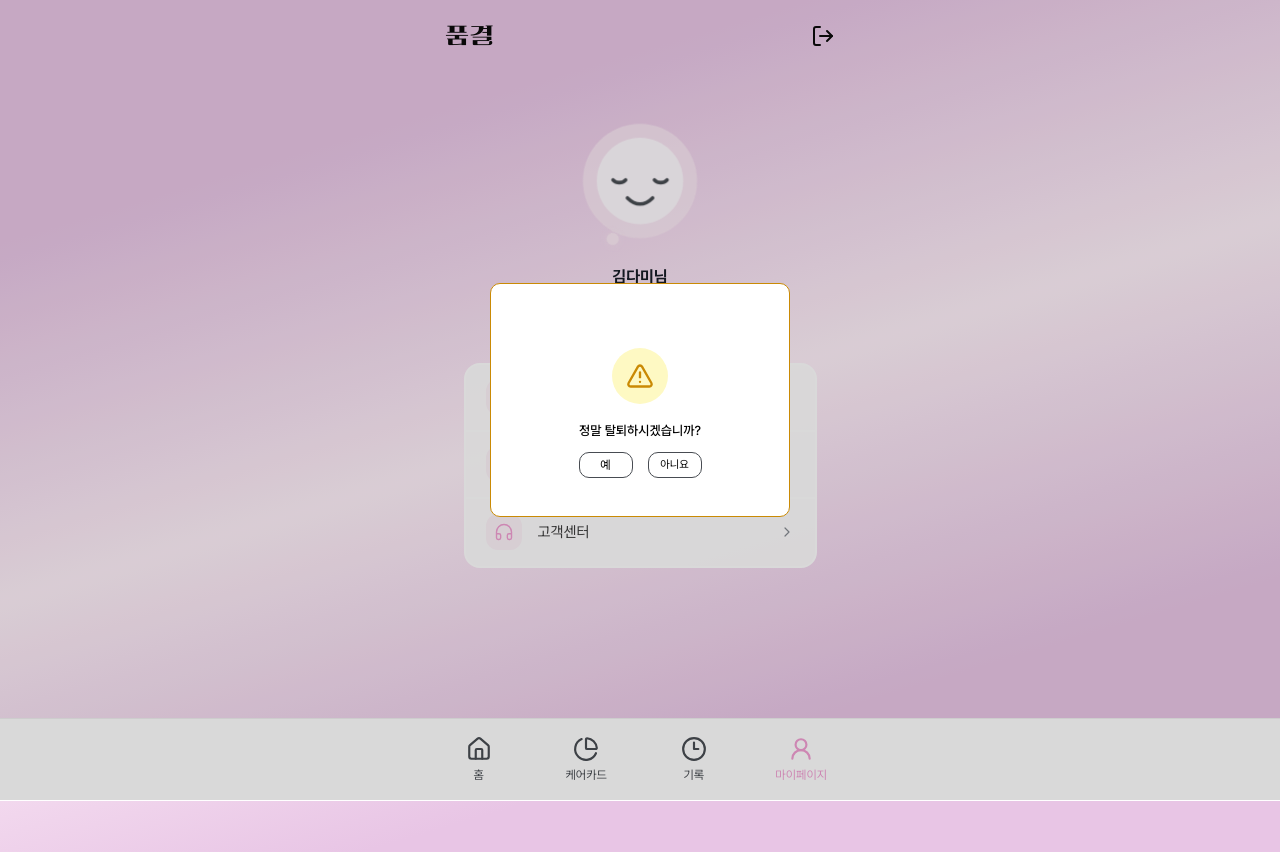
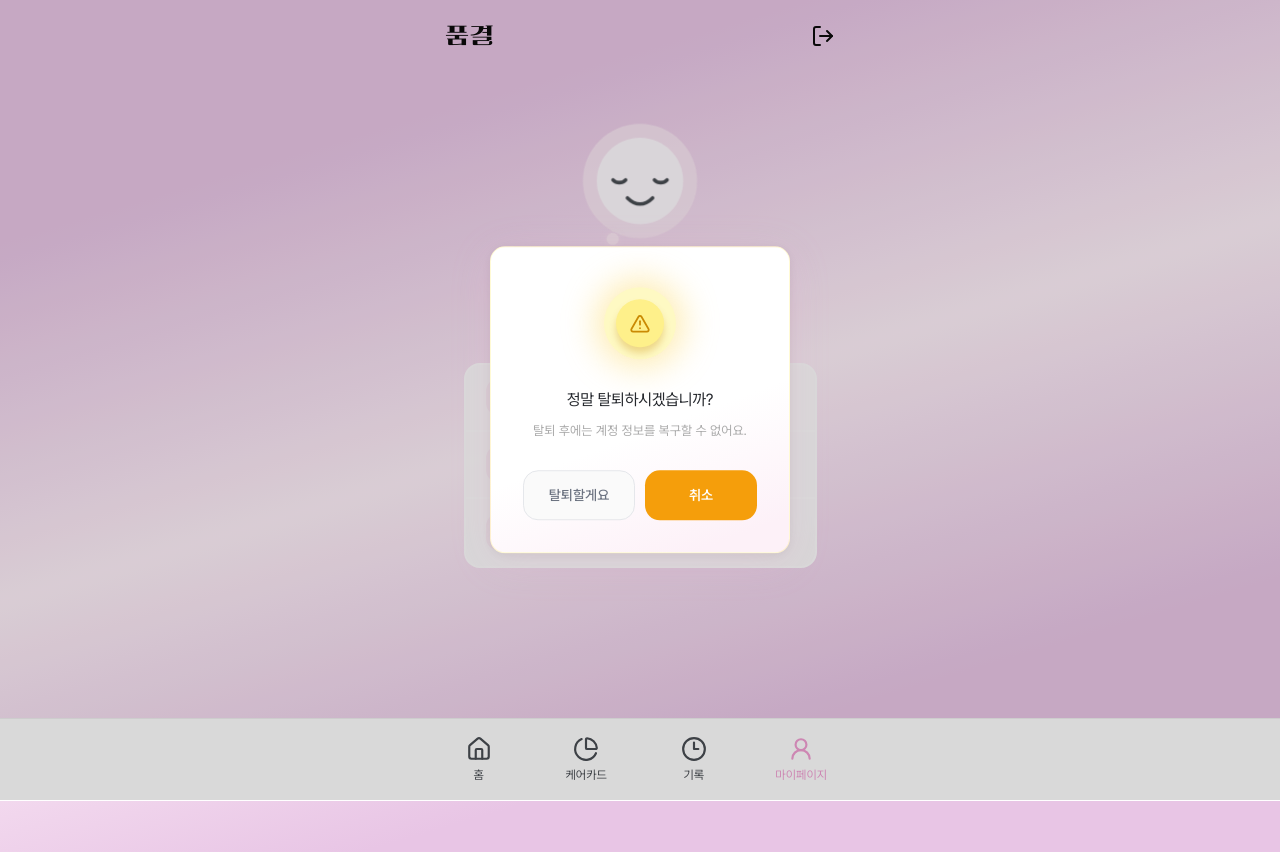
Before and after one commit to Likelion-YeungNam-Univ/14th-Marshmello-web, a React (Vite) app: page /mypage in a window 1280 px wide. Both pictures are taken after a click on the button "계정 탈퇴하기". Built offline with nearby package versions, Linux system fonts and the light colour scheme.

Commit message:
feat: 회원 탈퇴 팝업 UI 적용

```diff
--- a/src/features/mypage/ui/account-withdrawal-dialog.tsx
+++ b/src/features/mypage/ui/account-withdrawal-dialog.tsx
@@ -1,4 +1,4 @@
-import { useEffect, useState } from "react"
+import { useState } from "react"
 import { CircleCheck, TriangleAlert } from "lucide-react"
 
 import {
@@ -7,8 +7,6 @@ import {
   DialogDescription,
   DialogTitle,
 } from "@/shared/components/ui/dialog"
-
-const COMPLETE_DIALOG_DURATION_MS = 1500
 
 type AccountWithdrawalDialogProps = {
   onComplete: () => void
@@ -26,16 +24,6 @@ export function AccountWithdrawalDialog({
   const [step, setStep] = useState<DialogStep>("confirm")
   const isComplete = step === "complete"
 
-  useEffect(() => {
-    if (!open || !isComplete) {
-      return
-    }
-
-    const timer = window.setTimeout(onComplete, COMPLETE_DIALOG_DURATION_MS)
-
-    return () => window.clearTimeout(timer)
-  }, [isComplete, onComplete, open])
-
   const closeDialog = () => {
     setStep("confirm")
     onOpenChange(false)
@@ -50,8 +38,10 @@ export function AccountWithdrawalDialog({
   return (
     <Dialog onOpenChange={handleOpenChange} open={open}>
       <DialogContent
-        className={`flex h-[234px] w-[300px] max-w-[calc(100%-32px)] flex-col items-center gap-0 overflow-hidden rounded-[10px] border bg-white p-0 text-black shadow-none ring-0 ${
-          isComplete ? "border-[#16a34a]" : "border-[#ca8a04]"
+        className={`flex w-[300px] max-w-[calc(100%-32px)] flex-col items-center rounded-[15px] border-[1.25px] bg-[linear-gradient(159.54deg,#ffffff_58.3%,#fdf1f8_91.51%)] px-8 pt-10 pb-8 text-black shadow-[0_8px_40px_rgba(241,158,210,0.18),0_2px_12px_rgba(0,0,0,0.07)] ring-0 ${
+          isComplete
+            ? "gap-5 border-[rgba(125,211,192,0.25)]"
+            : "gap-[29px] border-[rgba(255,234,85,0.25)]"
         }`}
         onEscapeKeyDown={(event) => {
           if (isComplete) event.preventDefault()
@@ -64,42 +54,54 @@ export function AccountWithdrawalDialog({
       >
         {isComplete ? (
           <>
-            <div className="mt-16 flex size-14 shrink-0 items-center justify-center rounded-full bg-[#dcfce7] text-[#16a34a]">
-              <CircleCheck aria-hidden="true" className="size-7" strokeWidth={2} />
+            <CompletionIcon />
+
+            <div className="flex flex-col items-center gap-2 text-center">
+              <DialogTitle className="text-[16px] leading-6 font-normal tracking-[-0.3px] text-[#26292e]">
+                탈퇴가 완료되었습니다
+              </DialogTitle>
+              <DialogDescription className="text-[13px] leading-[20.8px] text-[#9ca3af]">
+                그동안 소중한 변화의 순간을
+                <br />
+                함께해 주셔서 감사합니다.
+              </DialogDescription>
             </div>
-            <DialogTitle className="mt-6 text-[13px] leading-normal font-medium text-black">
-              완료되었습니다
-            </DialogTitle>
-            <DialogDescription className="sr-only">
-              회원 탈퇴가 완료되어 로그아웃됩니다.
-            </DialogDescription>
+
+            <button
+              className="h-[47px] w-[234px] rounded-[15px] bg-[#7dd3c0] text-[14px] leading-[21px] font-semibold text-white focus-visible:outline-none focus-visible:ring-2 focus-visible:ring-[#7dd3c0]/50 focus-visible:ring-offset-2"
+              onClick={onComplete}
+              type="button"
+            >
+              확인
+            </button>
           </>
         ) : (
           <>
-            <div className="mt-16 flex size-14 shrink-0 items-center justify-center rounded-full bg-[#fef9c3] text-[#ca8a04]">
-              <TriangleAlert aria-hidden="true" className="size-7" strokeWidth={2} />
+            <WithdrawalAlertIcon />
+
+            <div className="flex flex-col items-center gap-2 text-center">
+              <DialogTitle className="text-[16px] leading-6 font-normal tracking-[-0.3px] text-[#26292e]">
+                정말 탈퇴하시겠습니까?
+              </DialogTitle>
+              <DialogDescription className="text-[13px] leading-[21.45px] text-[#ababab]">
+                탈퇴 후에는 계정 정보를 복구할 수 없어요.
+              </DialogDescription>
             </div>
-            <DialogTitle className="mt-[17px] text-[13px] leading-normal font-medium text-black">
-              정말 탈퇴하시겠습니까?
-            </DialogTitle>
-            <DialogDescription className="sr-only">
-              회원 탈퇴 여부를 선택해 주세요.
-            </DialogDescription>
 
-            <div className="mt-[11px] flex gap-[15px]">
+            <div className="flex w-[234px] gap-2.5">
               <button
-                className="h-[26px] w-[54px] rounded-[10px] border-[0.5px] border-[#484c52] bg-white text-[12px] leading-none text-black focus-visible:outline-none focus-visible:ring-2 focus-visible:ring-[#ca8a04]/40"
+                className="h-[50px] w-[114px] rounded-[15px] border-[1.25px] border-[#e5e7eb] bg-[#fafafa] text-[14px] leading-[21px] font-medium text-[#6b7280] focus-visible:outline-none focus-visible:ring-2 focus-visible:ring-[#ca8a04]/40"
                 onClick={() => setStep("complete")}
                 type="button"
               >
-                예
+                탈퇴할게요
               </button>
               <button
-                className="h-[26px] w-[54px] rounded-[10px] border-[0.5px] border-[#484c52] bg-white text-[11px] leading-none text-black focus-visible:outline-none focus-visible:ring-2 focus-visible:ring-[#484c52]/30"
+                className="h-[50px] w-[114px] rounded-[15px] bg-[#f59e0b] text-[14px] leading-[21px] font-semibold text-white focus-visible:outline-none focus-visible:ring-2 focus-visible:ring-[#f59e0b]/50 focus-visible:ring-offset-2"
                 onClick={closeDialog}
                 type="button"
               >
-                아니요
+                취소
               </button>
             </div>
           </>
@@ -108,3 +110,27 @@ export function AccountWithdrawalDialog({
     </Dialog>
   )
 }
+
+function CompletionIcon() {
+  return (
+    <div className="relative size-[72px] shrink-0">
+      <div className="absolute -inset-[7px] size-[86px] rounded-full bg-[#7dd3c0]/40 blur-[16.8px]" />
+      <div className="absolute inset-0 rounded-full bg-[#dff5ef]" />
+      <div className="absolute inset-[12px] flex items-center justify-center rounded-full bg-[#7dd3c0] shadow-[0_6px_7px_rgba(79,184,163,0.35)]">
+        <CircleCheck aria-hidden="true" className="size-[26px] text-white" strokeWidth={2.6} />
+      </div>
+    </div>
+  )
+}
+
+function WithdrawalAlertIcon() {
+  return (
+    <div className="relative size-[72px] shrink-0">
+      <div className="absolute -inset-[7px] size-[86px] rounded-full bg-[#fcd34d]/45 blur-[16.8px]" />
+      <div className="absolute inset-0 rounded-full bg-[#fef9c3]" />
+      <div className="absolute inset-[12px] flex items-center justify-center rounded-full bg-[#fef08a] shadow-[0_6px_7px_rgba(202,138,4,0.3)]">
+        <TriangleAlert aria-hidden="true" className="h-[21px] w-6 text-[#ca8a04]" strokeWidth={2} />
+      </div>
+    </div>
+  )
+}
```
